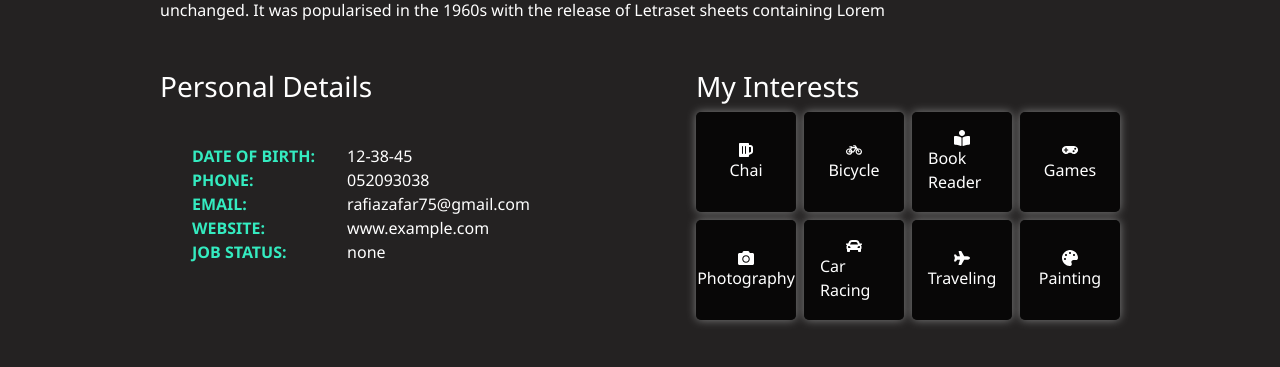
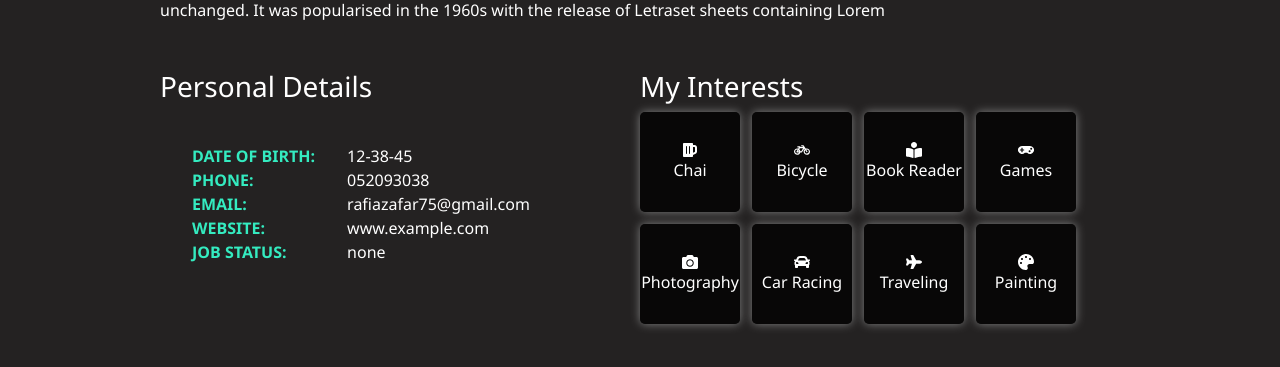
Before and after one commit to RafiaZ/portfolio, a React (Create React App) app: page / in a window 1280 px wide. Shown: the part 1011-1378 px from the top of the page. Built offline with nearby package versions, Linux system fonts and the light colour scheme.

Commit message:
added the about me

```diff
--- a/src/components/About-me/About.css
+++ b/src/components/About-me/About.css
@@ -2,12 +2,13 @@
 
 
 .about-me{
-    height: 90vh;
+
     width: 100%;
     background-color: rgb(36, 34, 34) ;
     /* color: rgb(52, 235, 192); */
     color: white;
-
+    display: flex;
+    flex-wrap: wrap;
 
 
 
@@ -16,6 +17,7 @@
 .about-me__content{
     margin: auto 10rem;
     display: flex;
+    flex-wrap: wrap;
     flex-direction: column;
 }
 
@@ -49,7 +51,7 @@ justify-content: space-around;
 .about-me__sections{
     display: flex;
     flex-direction: row;
-    height: auto;
+   flex-wrap: wrap;
     /* margin: auto 0.2rem; */
      justify-content: space-between;
     margin-top: 2rem;
@@ -86,18 +88,23 @@ justify-content: space-around;
 
     display: flex;
     flex-direction: column;
+    width: 30rem;
+
 
 }
 
 .icons{
-     display: grid;
-    grid-template-columns: repeat(4, 1fr);
+   display: flex;
+   flex-wrap: wrap;
      /* grid-auto-rows: minmax(100px, auto);  */
+     /* display: grid;
+     grid-template-columns: repeat(4, 1fr);
      grid-auto-flow: row;
-     grid-gap: 0.5rem;
+     grid-gap: 0.5rem; */
      justify-items: center;
      align-items: center;
-     overflow: visible;
+     gap: 12px;
+
      }
 
 .interests_icons{
@@ -107,12 +114,14 @@ justify-content: space-around;
 
     box-shadow: 0 0 10px 0 grey;
     font-size: 1rem;
-     padding: 1rem;
+
     border-radius: 5px;
+     height: 100px;
     width: 100px;
-    height: 100px;
    justify-content: center;
    align-items: center;
+
+
 
 }
 
--- a/src/components/About-me/About.js
+++ b/src/components/About-me/About.js
@@ -15,7 +15,7 @@ function About() {
 
         <div className="about-me" >
 
-            <div className="about-me__content">
+            <div className="about-me__content ">
 
              <div className="about-me_header ">
             <h1 className="header--header">About me</h1>
```
